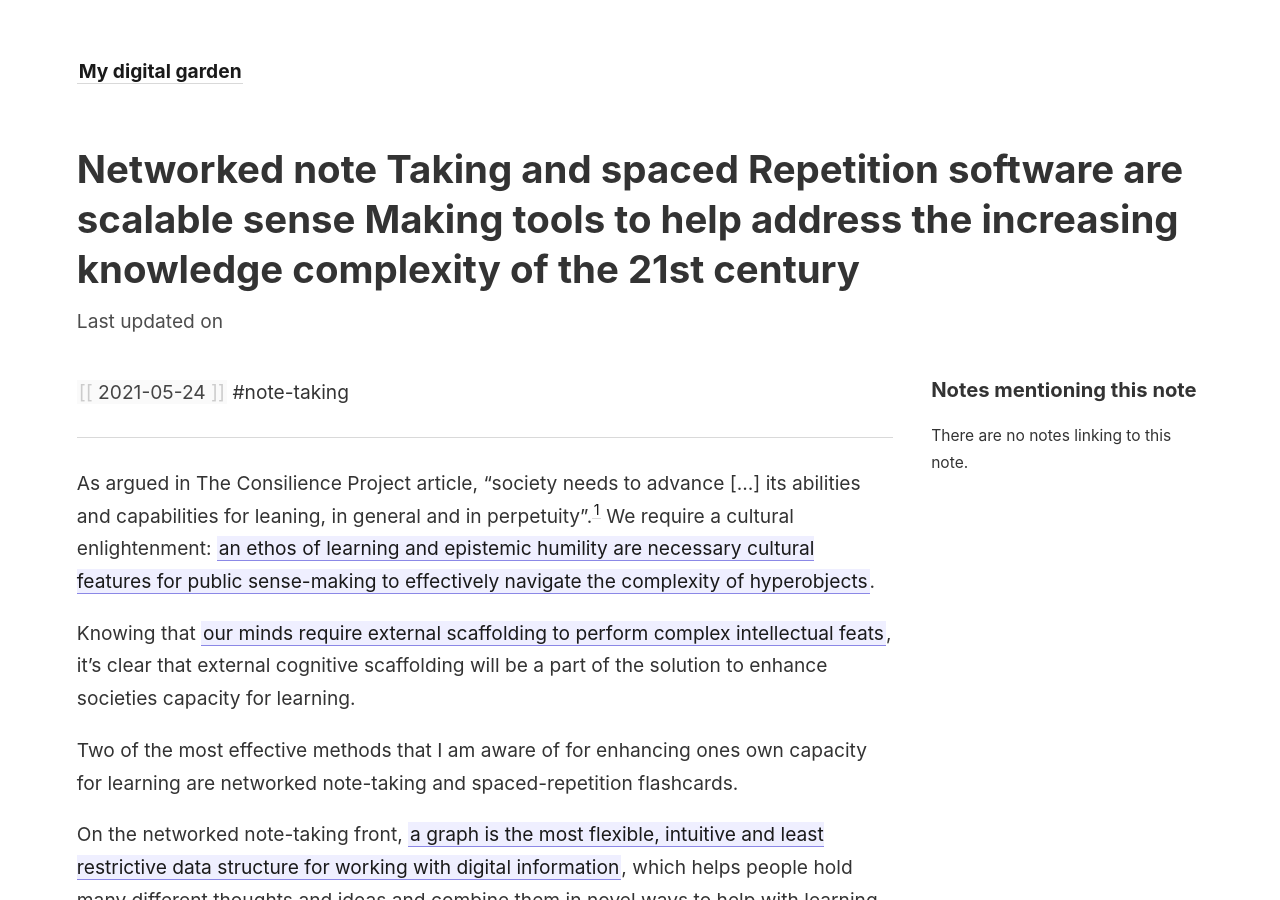
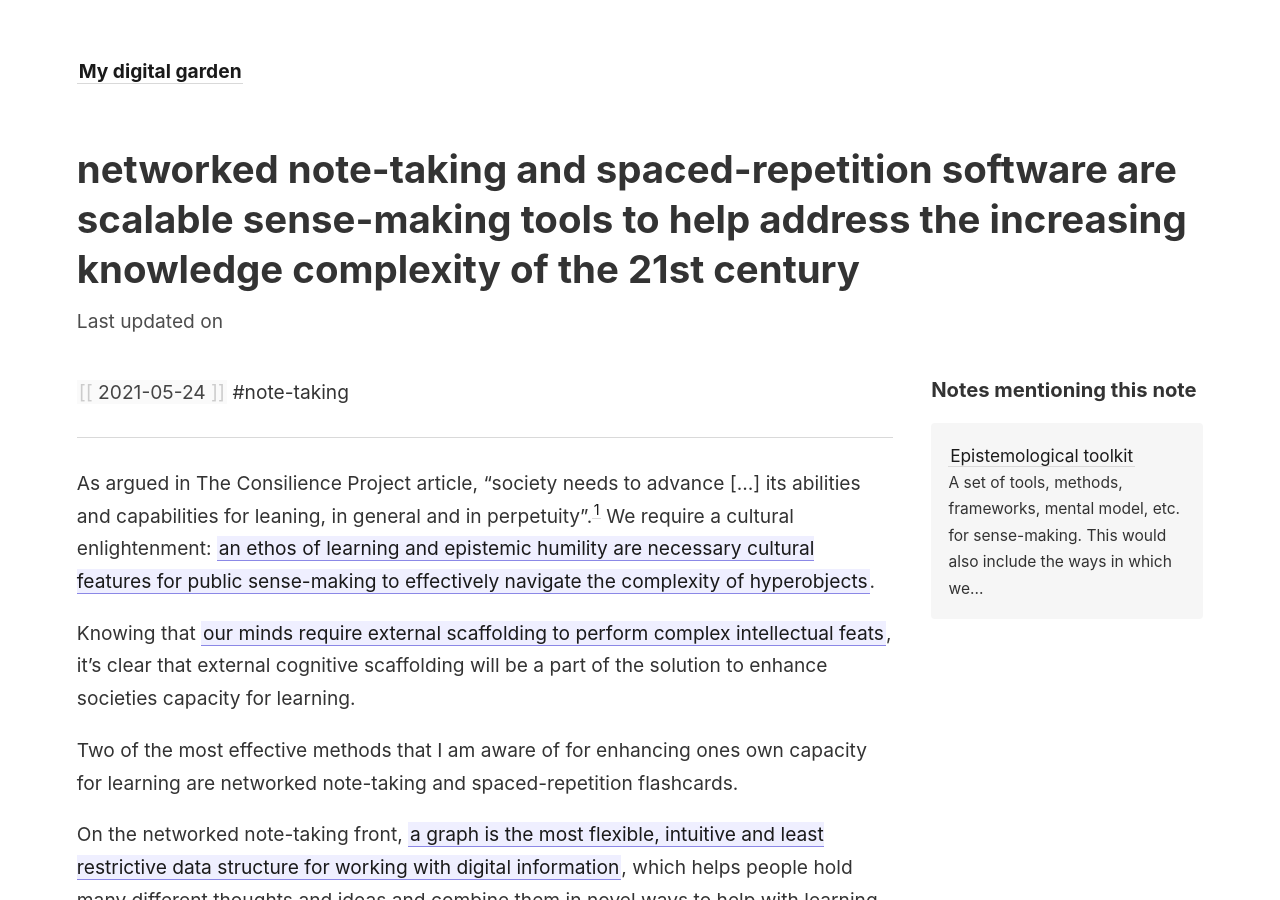
Before and after one commit to weswalla/digital-garden, a Jekyll site: the page built from _notes/networked note-taking and spaced-repetition software are scalable sense-making tools to help address the increasing knowledge complexity of the 21st century.md, in a window 1280 px wide and 900 px high. Built offline with Jekyll 4.4.1, drawn with Linux system fonts in a browser that asks for light colours; some of the changed text lies outside the part shown.

Commit message:
fixed note title in header

```diff
--- a/_notes/networked note-taking and spaced-repetition software are scalable sense-making tools to help address the increasing knowledge complexity of the 21st century.md
+++ b/_notes/networked note-taking and spaced-repetition software are scalable sense-making tools to help address the increasing knowledge complexity of the 21st century.md
@@ -1,6 +1,7 @@
 ---
 type: synthesis
 status: published
+title: networked note-taking and spaced-repetition software are scalable sense-making tools to help address the increasing knowledge complexity of the 21st century
 ---
 [[2021-05-24]]
 #note-taking
```
